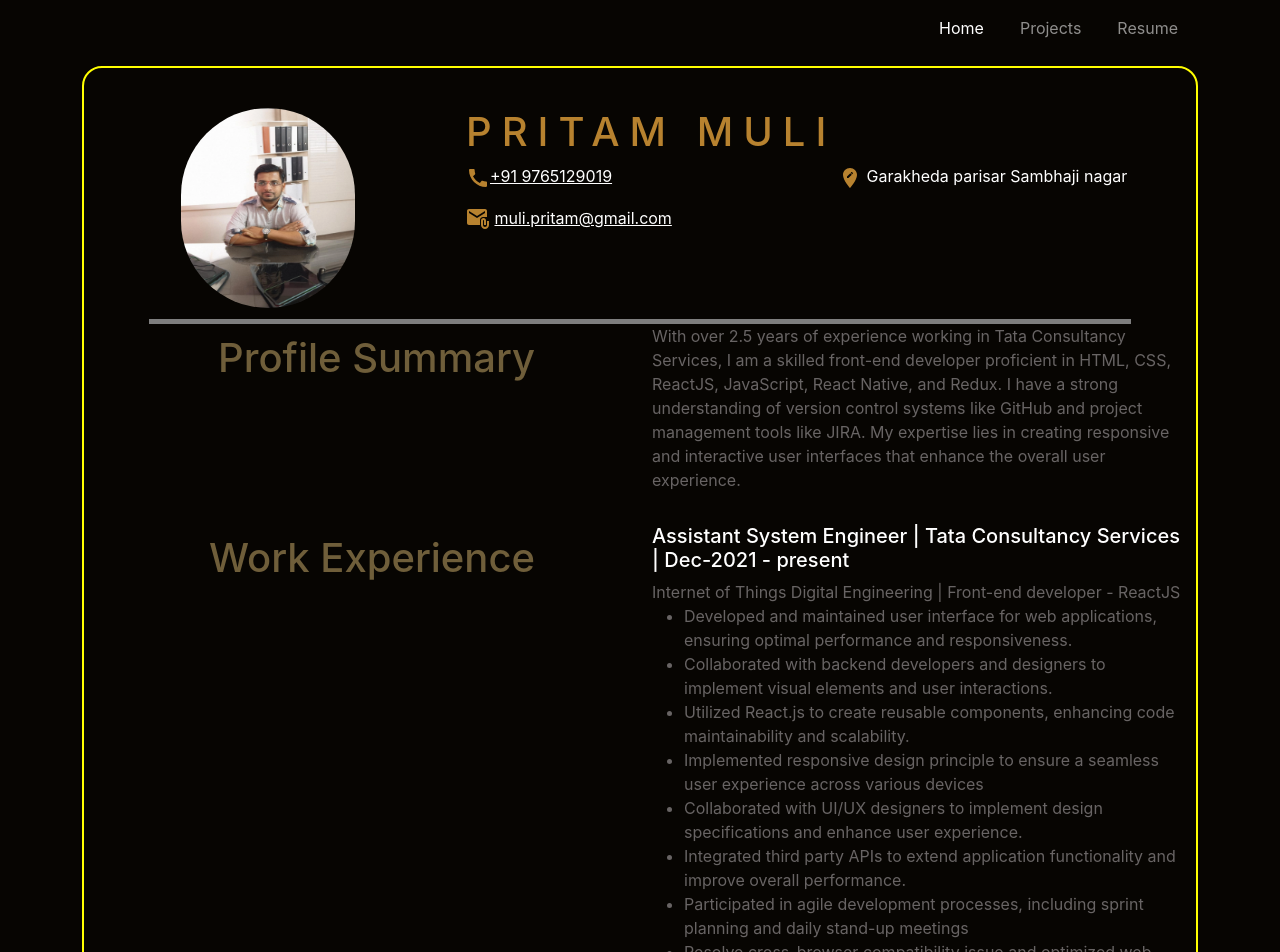
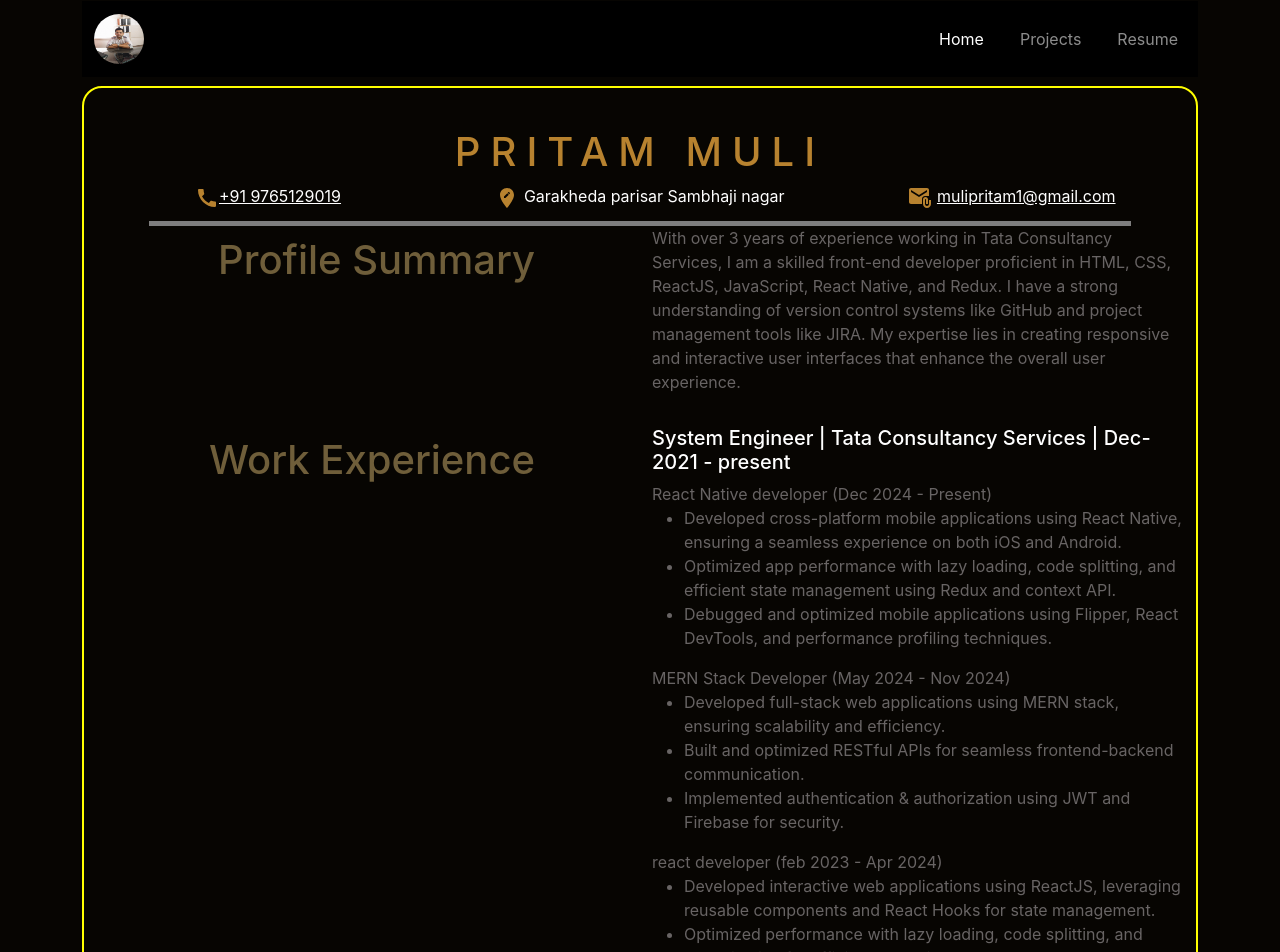
Before and after one commit to PRITAMMULI976512/portfolio, a React (Create React App) app: page /resume in a window 1280 px wide. Shown: the top 952 px of the page. Built offline with nearby package versions, Linux system fonts and the light colour scheme.

Commit message:
Changes done in resume and work experience

```diff
--- a/package.json
+++ b/package.json
@@ -12,8 +12,10 @@
     "@testing-library/user-event": "^13.5.0",
     "concurrently": "^9.1.0",
     "firebase": "^10.12.3",
+    "html2canvas": "^1.4.1",
     "i18next": "^23.14.0",
     "i18next-browser-languagedetector": "^8.0.0",
+    "jspdf": "^3.0.1",
     "react": "^18.3.1",
     "react-dom": "^18.3.1",
     "react-i18next": "^15.0.1",
@@ -49,7 +51,6 @@
   },
   "description": "This project was bootstrapped with [Create React App](https://github.com/facebook/create-react-app).",
   "main": "firebase.js",
-  "devDependencies": {},
   "author": "",
   "license": "ISC"
 }
--- a/public/index.html
+++ b/public/index.html
@@ -30,7 +30,7 @@
       work correctly both with client-side routing and a non-root public URL.
       Learn how to configure a non-root public URL by running `npm run build`.
     -->
-    <title>React App</title>
+    <title>Pritam Muli - Portfolio</title>
   </head>
   <body>
     <noscript>You need to enable JavaScript to run this app.</noscript>
--- a/src/Component/About.js
+++ b/src/Component/About.js
@@ -25,10 +25,8 @@ function About() {
   return (
     <>
       <div className="row">
-        <div className="col-lg-4 col-md-4 col-sm-4">
-          <img src={photo} className="profile_photo" alt="" />
-        </div>
-        <div className="col-lg-8 col-md-8 col-sm-8">
+
+        <div className="col-lg-12">
           <h1 className="about">About</h1>
           <h6 className="description">
             With over 3 years of experience working in Tata Consultancy
@@ -42,19 +40,19 @@ function About() {
 
           <div className="row mt-4">
             <div
-              className="col-lg-2 col-md-3 col-sm-4 col-4 skills_tab"
+              className="col-lg-2 col-md-3 col-sm-6 col-12 skills_tab"
               onClick={showSkills}
             >
               Skills
             </div>
             <div
-              className="col-lg-2 col-md-3 col-sm-4 col-4 skills_tab"
+              className="col-lg-2 col-md-3 col-sm-6 col-12 skills_tab"
               onClick={showExperince}
             >
               Experience
             </div>{" "}
             <div
-              className="col-lg-2 col-md-3 col-sm-4 col-4 skills_tab"
+              className="col-lg-2 col-md-3 col-sm-6 col-12 skills_tab"
               onClick={showEducation}
             >
               Education
@@ -80,55 +78,104 @@ function About() {
             {experience == true ? (
               <div className="experience_section">
                 <h6 className="skills_heading mt-3">
-                  Assistant System Engineer | Tata Consultancy Services                  (Dec-2021 - present) <br />
-                </h6> <hr /><hr />
+                  System Engineer | Tata Consultancy Services
+                  (Dec-2021 - present) <br />
+                </h6>{" "}
+                <hr />
+                <hr />
                 <p className="skills_description">
-
                   <details>
                     <summary>
                       {" "}
-                      MERN Stack Developer (Dec 2023 - Present)
+                      React Native Developer (Dec 2024 - Present)
                     </summary>
 
                     <ul>
                       <li>
-                        Proficient in MERN Stack, including MongoDB and SQL
-                        databases.{" "}
+                        Developed cross-platform mobile applications using React
+                        Native, ensuring a seamless experience on both iOS and
+                        Android.
                       </li>{" "}
                       <li>
-                        Skilled API implementation using JavaScript and adept at
-                        utilizing CSS frameworks for design consistency.
+                        Optimized app performance with lazy loading, code
+                        splitting, and efficient state management using Redux
+                        and context API.
                       </li>
                       <li>
-                        Extensive experience in version control with GitHub and
-                        creating reusable components in ReactJS.{" "}
+                        Debugged and optimized mobile applications using
+                        Flipper, React DevTools, and performance profiling
+                        techniques.
                       </li>{" "}
-                      <li>Uses AWS for deployment purpose.</li>
                     </ul>
-                  </details> <hr />
+                  </details>{" "}
+                  <hr />
+                  <details>
+                    <summary>
+                      MERN Stack Developer (May 2024 - Nov 2024)
+                    </summary>
+                    <ul>
+                      <li>
+                        Developed full-stack web applications using MERN stack,
+                        ensuring scalability and efficiency.
+                      </li>
+                      <li>
+                        Built and optimized RESTful APIs for seamless
+                        frontend-backend communication.
+                      </li>{" "}
+                      <li>
+                        Implemented authentication & authorization using JWT and
+                        Firebase for security.
+                      </li>{" "}
+                    </ul>
+                  </details>{" "}
+                  <hr />
+                  <details>
+                    <summary>React Developer (feb 2023 - Apr 2024)</summary>
+                    <ul>
+                      <li>
+                        Developed interactive web applications using ReactJS,
+                        leveraging reusable components and React Hooks for state
+                        management.
+                      </li>
+
+                      <li>
+                        Optimized performance with lazy loading, code splitting,
+                        and memoization for efficient rendering.
+                      </li>
+
+                      <li>
+                        Utilized Firebase for hosting and real-time database.
+                      </li>
+
+                      <li>Managed code with Git/GitHub</li>
+                    </ul>
+                  </details>{" "}
+                  <hr />
                   <details>
                     <summary>
                       Internet of Things Digital Engineering | Front-end
-                      developer - ReactJS (Dec 2021 - Dec 2023)
+                      developer ( Feb 2022 - Feb 2023)
                     </summary>
                     <ul>
                       <li>
-                        Developed user-friendly interfaces for a banking web
-                        application using React and JavaScript.
+                        Built reusable UI components with Bootstrap, Tailwind
+                        CSS, and media
                       </li>
                       <li>
-                        Integrated APIs and optimized UI/UX for enhanced
-                        performance.
+                        Developed responsive web applications using HTML, CSS,
+                        and JavaScript, ensuring cross-device compatibility.
                       </li>{" "}
                       <li>
-                        Collaborated with teams to deliver improvements on time.
+                        Built reusable UI components with Bootstrap, Tailwind
+                        CSS, and media queries for a consistent design.
                       </li>{" "}
                       <li>
-                        Proficient in using firebase for deploying and managing
-                        CRUD application.
+                        Optimized performance with ES6+ features, improving load
+                        times and accessibility.
                       </li>
                     </ul>
-                  </details>
+                  </details>{" "}
+                  <hr />
                 </p>
               </div>
             ) : null}
--- a/src/Component/Global.css
+++ b/src/Component/Global.css
@@ -16,9 +16,9 @@
 
 .intro {
   color: #fff;
-    padding-top: 150px;
+  padding-top: 140px;
   padding-left: 20px;
-    min-height: 500px;
+  min-height: 400px;
 }
 
 .intro h1 {
@@ -26,20 +26,26 @@
   letter-spacing: 10px;
 }
 
-.intro h1:before{
+.intro h1:before {
   content: "";
   position: absolute;
   top: 40%;
   width: 0;
   height: 2px;
   border-bottom: 2px solid #ffff00;
-  transition: all 0.2s linear
+  transition: all 0.2s linear;
 }
 
 .intro h1:hover::before {
   width: 25%;
 }
 
+.contact_info {
+  display: flex;
+  justify-content: space-between;
+  border: 2pz solid #ffff00;
+  /* width: 90%; */
+}
 .intro h1:hover {
   cursor: pointer;
 }
@@ -47,7 +53,25 @@
 .image_section {
   border-radius: 200px;
   mix-blend-mode: screen;
-  height: 350px;
+  border: 5px solid #edd715fa;
+  height: 300px;
+  width: 300px;
+}
+
+.image_section:hover {
+  cursor: pointer;
+  border: 5px solid #ea6822;
+}
+@media screen and (max-width: 576px) {
+  .image_section {
+    display: none;
+  }
+}
+
+.profile_photo {
+  width: 80%;
+  height: 500px;
+  border-radius: 10px;
 }
 
 .image_section_container {
@@ -55,14 +79,14 @@
   margin: auto;
 }
 
-.nav-link:before{
+.nav-link:before {
   content: "";
   position: absolute;
   top: 100%;
   width: 0;
   height: 2px;
   border-bottom: 2px solid #4458dc;
-  transition: all 0.2s linear
+  transition: all 0.2s linear;
 }
 
 .nav-link:hover::before {
@@ -86,7 +110,7 @@
 }
 
 .skills {
-  width: 20%;
+  width: 50%;
   padding-bottom: 20px;
 }
 
@@ -108,47 +132,36 @@
   cursor: pointer;
 }
 
-.profile_photo {
-  width: 80%;
-  height: 500px;
-  border-radius: 10px;
-}
-
 .progress {
   width: 70%;
 }
 
 .description {
-  color: #42433A;
+  color: #42433a;
 }
-
-/* .about { */
-  /* width: 10%;
-}
-.about:before {
- content: "";
- position: absolute;
- top: 86%;
- border-bottom: 2px solid #4458dc;
- transition: all 0.2s linear;
- width: 0;
-} */
 
 .about:hover::before {
   width: 8%;
 }
 .skills_tab {
-  width: 10%;
-  color: #9B9B9C;
+  min-width: 20%;
+  max-width: 20%;
+  color: #9b9b9c;
 }
 
-.skills_tab::before {
-  content: "";
-  position: absolute;
-  top: 105%;
-  border-bottom: 2px solid #4458dc;
-  transition: all 0.2s linear;
-  width: 0;
+@media (max-width: 768px) and (min-width: 576px) {
+  .skills_tab {
+    min-width: 20%;
+    max-width: 50%;
+    color: #9b9b9c;
+    border: 2px solid rgb(247, 9, 9);
+  }
+}
+
+@media screen and (max-width: 767px) {
+  .profile_photo {
+    display: none;
+  }
 }
 
 .skills_tab:hover {
@@ -162,23 +175,26 @@
 }
 
 .skills_description {
-  color: #605E5C;
+  color: #605e5c;
 }
 
 .skills_card {
-  background-color: #262626;
+  border-radius: 20px;
+  max-width: 200px;
+  background-color: #000000;
 }
 
 .skills_image {
-   min-height: 250px;
-  max-height: 250px;
+  min-height: 200px;
+  border-radius: 20px;
+  max-height: 200px;
 }
 .skills_card_title {
   color: #fff;
   text-align: center;
 }
 
-.ecommerse_image{
+.ecommerse_image {
   width: 100%;
   border-radius: 20px;
 }
@@ -186,7 +202,7 @@
 .profile_name {
   letter-spacing: 10px;
   padding-top: 30px;
-  color: #B7822F;
+  color: #b7822f;
 }
 
 .resume_profile_photo {
@@ -196,7 +212,7 @@
 }
 
 .contact_icons {
-  color: #B7822F;
+  color: #b7822f;
 }
 .resume_profile_photo_component {
   padding-top: 30px;
@@ -212,14 +228,14 @@
 }
 
 .intro_finish {
-  border-bottom: 5px solid #7E7E7E;
+  border-bottom: 5px solid #7e7e7e;
   width: 90%;
   margin-left: 5%;
   margin-top: 1%;
 }
 
 .profile_intro h1 {
-  color: #6F5E3A;
+  color: #6f5e3a;
 }
 .profile_intro {
   text-align: end;
@@ -233,3 +249,16 @@
 .maillink {
   color: #ffffff;
 }
+
+.navbar-fixed {
+  position: sticky;
+  top: 1px;
+  background-color: #000000;
+  z-index: 1000;
+}
+
+.logo-image {
+  width: 50px;
+  height: 50px;
+  border-radius: 50px;
+}
--- a/src/Component/NAvbsr.js
+++ b/src/Component/NAvbsr.js
@@ -1,14 +1,23 @@
 import React from "react";
 import { Link } from "react-router-dom";
+import photo from "./images/photo.webp";
 
 function NAvbsr() {
   return (
     <>
       <nav
-        className="navbar navbar-expand-lg border-body"
+        className="navbar navbar-expand-lg border-body navbar-fixed"
         data-bs-theme="dark"
       >
         <div className="container-fluid">
+          <a
+            class="navbar-brand"
+            href="https://www.linkedin.com/in/pritam-muli-92985a204/"
+            target="_blank"
+            title="Know more"
+          >
+            <img src={photo} className="logo-image" alt="" />
+          </a>
           <button
             className="navbar-toggler"
             type="button"
@@ -29,7 +38,7 @@ function NAvbsr() {
               </li>
               <li className="nav-item">
                 <Link className="nav-link" to="/projects">
-                   Projects
+                  Projects
                 </Link>
               </li>
 
--- a/src/Component/Resume.js
+++ b/src/Component/Resume.js
@@ -11,25 +11,41 @@ function Resume() {
       <NAvbsr />
       <div className="resume_intro">
         <div className="row">
-          <div className="col-lg-4 col-md-4 col-sm-4 col-4 resume_profile_photo_component">
+          {/* <div className="col-lg-4 col-md-4 col-sm-4 col-4 resume_profile_photo_component">
             <img src={photo} alt="" className="resume_profile_photo" />
-          </div>
-          {/* <div className="col-lg-1"></div> */}
-          <div className="col-lg-8 col-md-8 col-sm-8 col-8">
-            <h1 className="profile_name">PRITAM MULI</h1>
+          </div> */}
+          <div className="col-lg-12 col-md-8 col-sm-8 col-8">
+            <h1 className="profile_name text-center">PRITAM MULI</h1>
             <div className="row">
-              <div className="col-lg-6 col-md-6 col-sm-12 mb-3">
-              <a href="tel: +91 9765129019" title="Contact us" className="maillink"> <CallIcon className="contact_icons" />+91 9765129019</a>
+
+
+              <div className="col-lg-4  text-center col-md-6 col-sm-12 col-12">
+                <a
+                  href="tel: +91 9765129019"
+                  title="Contact us"
+                  className="maillink"
+                >
+                  {" "}
+                  <CallIcon className="contact_icons" />
+                  +91 9765129019
+                </a>
               </div>
-              <div className="col-lg-6  col-md-6 col-sm-12">
+              <div className="col-lg-4 text-center col-md-6 col-sm-12 col-12">
                 <EditLocationIcon className="contact_icons" /> Garakheda parisar
                 Sambhaji nagar
               </div>
-              <div className="col-lg-6 col-md-6 col-sm-12">
+              <div className="col-lg-4 text-center col-md-6 col-sm-12 col-12">
                 <AttachEmailIcon className="contact_icons" />{" "}
-                <a href="mailto:muli.pritam@gmail.com" className="maillink" title="Contact tjrough mail">muli.pritam@gmail.com </a>
+                <a
+                  href="mailto:mulipritam1@gmail.com"
+                  className="maillink"
+                  title="Contact through mail"
+                >
+                  mulipritam1@gmail.com
+                </a>
               </div>
-            </div>
+              </div>
+
           </div>{" "}
         </div>
 
@@ -43,7 +59,7 @@ function Resume() {
           <div className="col-lg-1 col-md-1 col-sm-1 col-1"></div>
           <div className="col-lg-6 col-md-6 col-sm-6 col-6">
             <p className="profile_summary">
-              With over 2.5 years of experience working in Tata Consultancy
+              With over 3 years of experience working in Tata Consultancy
               Services, I am a skilled front-end developer proficient in HTML,
               CSS, ReactJS, JavaScript, React Native, and Redux. I have a strong
               understanding of version control systems like GitHub and project
@@ -61,48 +77,80 @@ function Resume() {
           <div className="col-lg-1 col-md-1 col-sm-1 col-1"></div>
           <div className="col-lg-6 col-md-6 col-sm-6 col-6">
             <h5>
-              Assistant System Engineer | Tata Consultancy Services | Dec-2021 -
-              present
+              System Engineer | Tata Consultancy Services | Dec-2021 - present
             </h5>
-            {/* <p className="profile_summary">
-            Internet of Things Digital Engineering | Front-end developer - ReactJS
-            </p>   */}
-
             <span className="profile_summary">
-              Internet of Things Digital Engineering | Front-end developer -
-              ReactJS
+              React Native developer (Dec 2024 - Present)
               <ul>
                 <li>
-                  Developed and maintained user interface for web applications,
-                  ensuring optimal performance and responsiveness.
+                  Developed cross-platform mobile applications using React
+                  Native, ensuring a seamless experience on both iOS and
+                  Android.
+                </li>{" "}
+                <li>
+                  Optimized app performance with lazy loading, code splitting,
+                  and efficient state management using Redux and context API.
                 </li>
                 <li>
-                  Collaborated with backend developers and designers to
-                  implement visual elements and user interactions.
+                  Debugged and optimized mobile applications using Flipper,
+                  React DevTools, and performance profiling techniques.
+                </li>{" "}
+              </ul>
+            </span>{" "}
+            <span className="profile_summary">
+              MERN Stack Developer (May 2024 - Nov 2024)
+              <ul>
+                <li>
+                  Developed full-stack web applications using MERN stack,
+                  ensuring scalability and efficiency.
                 </li>
                 <li>
-                  Utilized React.js to create reusable components, enhancing
-                  code maintainability and scalability.
+                  Built and optimized RESTful APIs for seamless frontend-backend
+                  communication.
+                </li>{" "}
+                <li>
+                  Implemented authentication & authorization using JWT and
+                  Firebase for security.
+                </li>{" "}
+              </ul>
+            </span>
+            <span className="profile_summary">
+              react developer (feb 2023 - Apr 2024)
+              <ul>
+                <li>
+                  Developed interactive web applications using ReactJS,
+                  leveraging reusable components and React Hooks for state
+                  management.
+                </li>
+
+                <li>
+                  Optimized performance with lazy loading, code splitting, and
+                  memoization for efficient rendering.
+                </li>
+
+                <li>Utilized Firebase for hosting and real-time database.</li>
+
+                <li>Managed code with Git/GitHub</li>
+              </ul>
+            </span>
+            <span className="profile_summary">
+              Front-end developer (feb 2022 - feb 2023)
+              <ul>
+                <li>
+                  Built reusable UI components with Bootstrap, Tailwind CSS, and
+                  media queries
                 </li>
                 <li>
-                  Implemented responsive design principle to ensure a seamless
-                  user experience across various devices
+                  Developed responsive web applications using HTML, CSS, and
+                  JavaScript, ensuring cross-device compatibility.
                 </li>
                 <li>
-                  Collaborated with UI/UX designers to implement design
-                  specifications and enhance user experience.
+                  Built reusable UI components with Bootstrap, Tailwind CSS, and
+                  media queries for a consistent design.
                 </li>
                 <li>
-                  Integrated third party APIs to extend application
-                  functionality and improve overall performance.{" "}
-                </li>
-                <li>
-                  Participated in agile development processes, including sprint
-                  planning and daily stand-up meetings
-                </li>
-                <li>
-                  Resolve cross-browser compatibility issue and optimized web
-                  applications for speed and performance.
+                  Optimized performance with ES6+ features, improving load times
+                  and accessibility.
                 </li>
               </ul>
             </span>
@@ -159,10 +207,12 @@ function Resume() {
             <p className="profile_summary">Mongodb, Firebse, Sql</p>
 
             <h5>Others Skills</h5>
-            <p className="profile_summary">Responsive Design, Performance optimization, UI/Ux design Principle</p>
+            <p className="profile_summary">
+              Responsive Design, Performance optimization, UI/Ux design
+              Principle
+            </p>
           </div>
         </div>
-
 
         <div className="row mb-3">
           {" "}
@@ -171,12 +221,8 @@ function Resume() {
           </div>
           <div className="col-lg-1 col-md-1 col-sm-1 col-1"></div>
           <div className="col-lg-6 col-md-6 col-sm-6 col-6">
-
-            <h5>Complete SQL Programming</h5>
-            <p className="profile_summary">Udemy (12/2023 - 01/2024)</p>
-
-            <h5>JavaScript bootcamp</h5>
-            <p className="profile_summary">Udemy (06/2023 - 07/2024)</p>
+            <h5>Build Strong MERN Stack Foundation</h5>
+            <p className="profile_summary">Simpli learn (03/2025)</p>
           </div>
         </div>
       </div>
--- a/src/index.js
+++ b/src/index.js
@@ -3,7 +3,6 @@ import ReactDOM from 'react-dom/client';
 import './index.css';
 import App from './App';
 import reportWebVitals from './reportWebVitals';
-import "./Dummy/i18n"
 const root = ReactDOM.createRoot(document.getElementById('root'));
 root.render(
   <React.StrictMode>
@@ -11,7 +10,4 @@ root.render(
   </React.StrictMode>
 );
 
-// If you want to start measuring performance in your app, pass a function
-// to log results (for example: reportWebVitals(console.log))
-// or send to an analytics endpoint. Learn more: https://bit.ly/CRA-vitals
 reportWebVitals();
```
Also changed, not shown: src/Component/Home.js (+9 -16 lines), src/Component/Skills.js (+8 -12 lines), src/Dummy/Dummy.js (deleted, +0 -58 lines), src/Dummy/i18n.js (deleted, +0 -67 lines), src/Component/images/react_logo.jpeg, 13 other files (tests, documents, lock files or other folders). Lines whose indentation alone changed are shown as unchanged.
